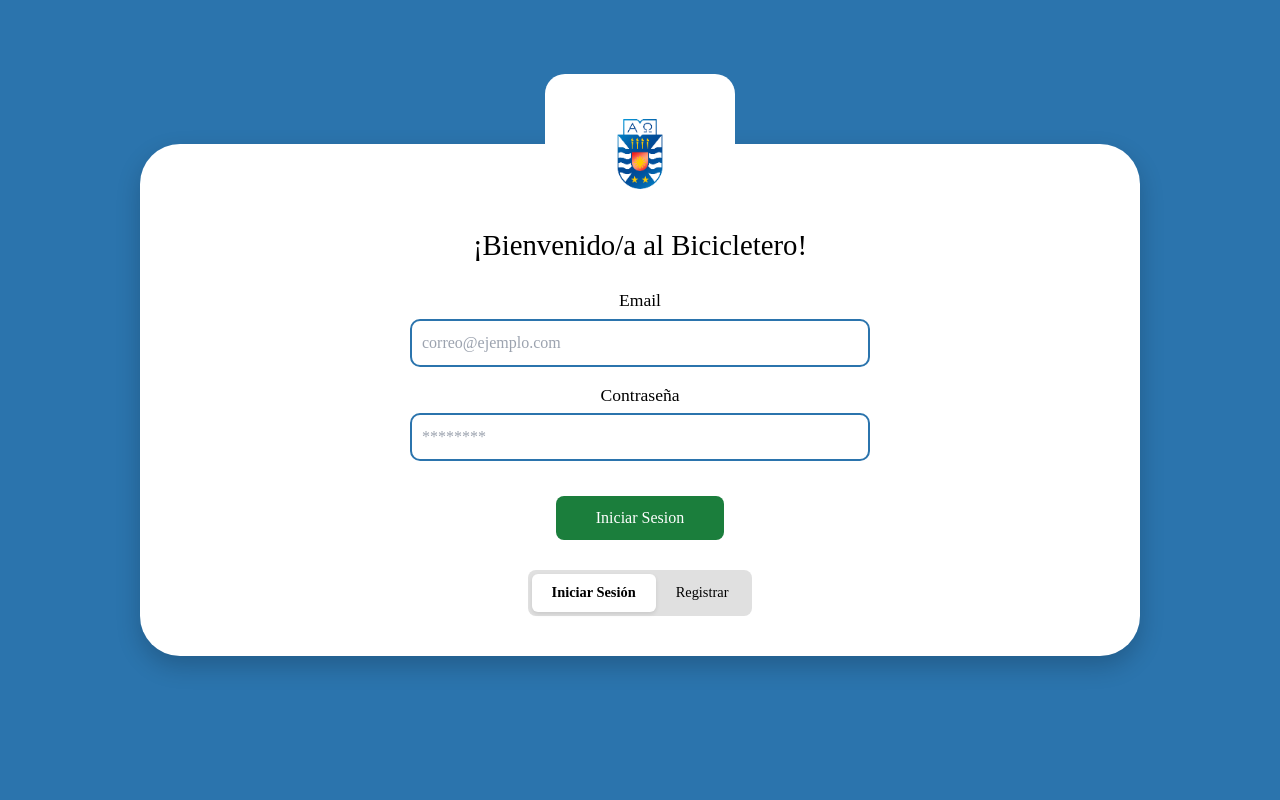
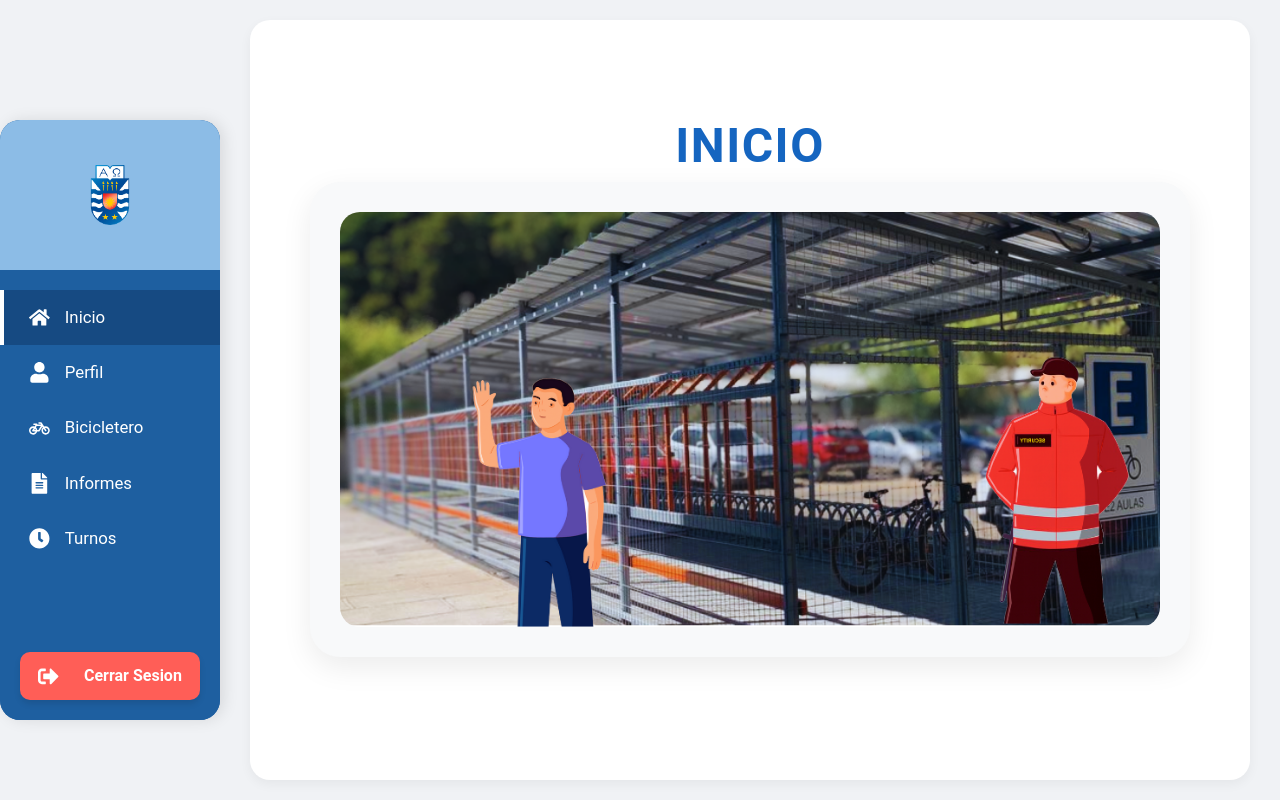
Before and after one commit to VictoRvs23/Proyecto-Ingenieria-de-Software, a React (Vite) app in the folder frontend/: page / in a window 1280 px wide. Built offline with nearby package versions, Linux system fonts and the light colour scheme; no server answers.

Commit message:
Actualizacion Inicio y Sidebar

```diff
--- a/frontend/package.json
+++ b/frontend/package.json
@@ -15,6 +15,7 @@
     "jwt-decode": "^4.0.0",
     "react": "^18.2.0",
     "react-dom": "^18.2.0",
+    "react-icons": "^5.5.0",
     "react-router-dom": "^6.20.1",
     "sweetalert2": "^11.10.3"
   },
--- a/frontend/src/main.jsx
+++ b/frontend/src/main.jsx
@@ -1,38 +1,30 @@
 import React from 'react';
 import ReactDOM from 'react-dom/client';
 import { createBrowserRouter, RouterProvider } from 'react-router-dom';
-
-import Login from './pages/Login';
-import Register from './pages/Register';
+import Root from './pages/Root';
 import Home from './pages/Home';
-import Profile from './pages/Profile';
-import Error404 from './pages/Error404';
-
-
-import './styles/styles.css';
+import Bicicletero from './pages/Bicicletero';
 
 const router = createBrowserRouter([
   {
     path: "/",
-    element: <Login />,
-    errorElement: <Error404 />,
+    element: <Root />,
+    errorElement: <div>Error 404</div>,
+    children: [
+      {
+        index: true,
+        element: <Home />,
+      },
+      {
+        path: "bicicletero",
+        element: <Bicicletero />,
+      },
+    ],
   },
   {
-    path: "/login",
-    element: <Login />,
-  },
-  {
-    path: "/register", //
-    element: <Register />,
-  },
-  {
-    path: "/home",
-    element: <Home />,
-  },
-  {
-    path: "/profile",
-    element: <Profile />,
-  },
+      path: "/login",
+      element: <div>Aquí va tu Login</div>
+  }
 ]);
 
 ReactDOM.createRoot(document.getElementById('root')).render(
--- a/frontend/src/pages/Bicicletero.jsx
+++ b/frontend/src/pages/Bicicletero.jsx
@@ -23,3 +23,4 @@ const Bicicleteros = () => {
     </div>
   );
 };
+export default Bicicleteros;
--- a/frontend/src/pages/Home.jsx
+++ b/frontend/src/pages/Home.jsx
@@ -1,5 +1,4 @@
 import React from 'react';
-import "@styles/home.css";
 
 const Home = () => {
   return (
--- a/frontend/src/pages/Root.jsx
+++ b/frontend/src/pages/Root.jsx
@@ -1,12 +1,17 @@
+import React from 'react';
 import { Outlet } from 'react-router-dom';
-import { AuthProvider } from '@context/AuthContext';
+import Sidebar from './Sidebar';
+import '../styles/styles.css';
 
-function Root() {
+const Root = () => {
   return (
-    <AuthProvider>
-      <Outlet />
-    </AuthProvider>
+    <div className="app-layout">
+      <Sidebar />
+      <main className="content-area">
+        <Outlet />
+      </main>
+    </div>
   );
-}
+};
 
 export default Root;
--- /dev/null
+++ b/frontend/src/pages/Sidebar.jsx
@@ -0,0 +1,37 @@
+import React from 'react';
+import "@styles/sidebar.css";
+import { FaHome, FaUser, FaBicycle, FaFileAlt, FaClock, FaSignOutAlt } from 'react-icons/fa';
+
+const Sidebar = () => {
+  return (
+    <div className="sidebar">
+      <div className="sidebar-header">
+        <img src="/logoubb.png" alt="Logo UBB" className="sidebar-logo" />
+      </div>
+      <nav className="sidebar-menu">
+        <a href="#inicio" className="menu-item active">
+          <FaHome className="icon" /> Inicio
+        </a>
+        <a href="#perfil" className="menu-item">
+          <FaUser className="icon" /> Perfil
+        </a>
+        <a href="#bicicletero" className="menu-item">
+          <FaBicycle className="icon" /> Bicicletero
+        </a>
+        <a href="#informes" className="menu-item">
+          <FaFileAlt className="icon" /> Informes
+        </a>
+        <a href="#turnos" className="menu-item">
+          <FaClock className="icon" /> Turnos
+        </a>
+      </nav>
+      <div className="sidebar-footer">
+        <button className="logout-button">
+          <FaSignOutAlt className="icon" /> Cerrar Sesion
+        </button>
+      </div>
+    </div>
+  );
+};
+
+export default Sidebar;
--- a/frontend/src/styles/home.css
+++ b/frontend/src/styles/home.css
@@ -2,29 +2,32 @@
   display: flex;
   flex-direction: column;
   align-items: center;
+  justify-content: flex-start;
   width: 100%;
-  padding-top: 40px;
+  height: 100vh;
+  padding-top: 50px;
+  background-color: #ffffff;
   animation: fadeIn 0.5s ease-in-out;
-  background-color: #fff;
 }
 
 .home-title {
-  font-family: 'Segoe UI', Roboto, Helvetica, Arial, sans-serif;
-  color: #1e50a0;
-  font-size: 3rem;
-  font-weight: 600;
-  margin-bottom: 25px;
+  font-family: 'Segoe UI', 'Roboto', Helvetica, Arial, sans-serif;
+  color: #1565C0;
+  font-size: 4rem;
+  font-weight: 500;
+  margin-bottom: 30px;
   text-transform: uppercase;
   letter-spacing: 1px;
 }
 
 .home-banner-card {
-  background-color: #f0f0f0;
-  padding: 20px;
-  border-radius: 20px;
-  box-shadow: 0 4px 15px rgba(0, 0, 0, 0.08);
-  width: 85%;
-  max-width: 900px;
+  background-color: #f2f2f2;
+  padding: 25px;
+  border-radius: 30px;
+  box-shadow: 0 8px 20px rgba(0, 0, 0, 0.05);
+  width: auto;
+  max-width: 850px;
+
   display: flex;
   justify-content: center;
   align-items: center;
@@ -33,11 +36,11 @@
 .home-image {
   width: 100%;
   height: auto;
-  border-radius: 10px;
+  border-radius: 15px;
   display: block;
 }
 
 @keyframes fadeIn {
-  from { opacity: 0; transform: translateY(15px); }
+  from { opacity: 0; transform: translateY(10px); }
   to { opacity: 1; transform: translateY(0); }
 }
--- /dev/null
+++ b/frontend/src/styles/sidebar.css
@@ -0,0 +1,83 @@
+.sidebar {
+  width: 100px;
+  height: 0vh;
+  background-color: #1e5fa0;
+  display: flex;
+  flex-direction: column;
+  color: white;
+  font-family: 'Roboto', sans-serif;
+  position: fixed;
+  left: 0;
+  top: 0;
+  box-shadow: 2px 0 10px rgba(0,0,0,0.1);
+}
+
+.sidebar-header {
+  background-color: #8cbce6;
+  height: 100px;
+  display: flex;
+  justify-content: center;
+  align-items: center;
+}
+
+.sidebar-logo {
+  width: 300px;
+  height: 300px;
+}
+
+.sidebar-menu {
+  flex-grow: 1;
+  display: flex;
+  flex-direction: column;
+  padding-top: 20px;
+}
+
+.menu-item {
+  display: flex;
+  align-items: center;
+  padding: 15px 25px;
+  color: white;
+  text-decoration: none;
+  font-size: 1.1rem;
+  transition: background 0.3s;
+}
+
+.menu-item:hover {
+  background-color: #164a82;
+}
+
+.icon {
+  margin-right: 15px;
+  font-size: 1.3rem;
+}
+
+.menu-item.active {
+  background-color: #164a82;
+  border-left: 4px solid #fff;
+}
+
+.sidebar-footer {
+  padding: 20px;
+  background-color: #1e5fa0;
+}
+
+.logout-button {
+  background-color: #ff5e57;
+  color: white;
+  border: none;
+  width: 100%;
+  padding: 12px;
+  border-radius: 5px;
+  font-size: 1rem;
+  cursor: pointer;
+  display: flex;
+  align-items: center;
+  justify-content: center;
+  gap: 10px;
+  font-weight: bold;
+  transition: background 0.3s;
+}
+
+.logout-button:hover {
+  background-color: #e04b44;
+}
--- a/frontend/src/styles/styles.css
+++ b/frontend/src/styles/styles.css
@@ -9,101 +9,169 @@
 }
 
 body {
-  font-family: -apple-system, BlinkMacSystemFont, 'Segoe UI', 'Roboto', 'Oxygen',
-    'Ubuntu', 'Cantarell', 'Fira Sans', 'Droid Sans', 'Helvetica Neue',
-    sans-serif;
+  font-family:'Roboto', sans-serif;
   -webkit-font-smoothing: antialiased;
   -moz-osx-font-smoothing: grayscale;
-  background: linear-gradient(135deg, #667eea 0%, #764ba2 100%);
+  background-color: #f0f2f5;
   min-height: 100vh;
 }
 
-.main-content {
+.app-layout {
+  display: flex;
+  width: 100%;
+  min-height: 100vh;
   padding: 20px;
-  max-width: 1200px;
-  margin: 80px auto 0;
+}
+
+.content-area {
+  margin-left: 230px;
+  width: calc(100% - 240px);
+  background-color: #fff;
+  padding: 60px;
+  display: flex;
+  justify-content: center;
+  border-radius: 20px;
+  box-shadow: 0 4px 12px rgba(0,0,0,0.05);
+}
+
+.sidebar {
+  width: 220px;
+  height: calc(80vh - 40px);
+  background-color: #1e5fa0;
+  display: flex;
+  flex-direction: column;
+  color: white;
+  position: fixed;
+  top: 120px;
+  z-index: 1000;
+  box-shadow: 4px 0 15px rgba(0,0,0,0.1);
+  border-radius: 20px;
+  overflow: hidden;
+}
+
+.sidebar-header {
+  background-color: #8cbce6;
+  height: 150px;
+  display: flex;
+  justify-content: center;
+  align-items: center;
+}
+
+.sidebar-logo {
+  width: 120px;
+  height: auto;
+  transition: transform 0.3s ease;
+}
+
+.sidebar-logo:hover {
+  transform: scale(1.05);
+}
+
+.sidebar-menu {
+  flex-grow: 1;
+  display: flex;
+  flex-direction: column;
+  padding-top: 20px;
+}
+
+.menu-item {
+  display: flex;
+  align-items: center;
+  padding: 15px 25px;
+  color: white;
+  text-decoration: none;
+  font-size: 1.05rem;
+  transition: all 0.3s;
+  border-left: 4px solid transparent;
+}
+
+.menu-item:hover {
+  background-color: #164a82;
+  border-left: 4px solid #fff;
+  padding-left: 30px;
+}
+
+.menu-item .icon {
+  margin-right: 15px;
+  font-size: 1.3rem;
+}
+
+.sidebar-footer {
+  padding: 20px;
+  background-color: #1e5fa0;
+}
+
+.logout-button {
+  background-color: #ff5e57;
+  color: white;
+  border: none;
+  width: 100%;
+  padding: 12px;
+  border-radius: 10px;
+  font-size: 1rem;
+  cursor: pointer;
+  display: flex;
+  align-items: center;
+  justify-content: center;
+  gap: 10px;
+  font-weight: bold;
+  transition: all 0.3s;
+  box-shadow: 0 4px 6px rgba(0,0,0,0.1);
+}
+
+.logout-button:hover {
+  background-color: #e04b44;
+  transform: translateY(-2px);
+  box-shadow: 0 6px 8px rgba(0,0,0,0.15);
 }
 
 .home-container {
-  background: white;
-  padding: 40px;
-  border-radius: 10px;
-  box-shadow: 0 4px 6px rgba(0, 0, 0, 0.1);
-  text-align: center;
+  display: flex;
+  flex-direction: column;
+  align-items: center;
+  justify-content: flex-start;
+  width: 100%;
+  padding-top: 30px;
 }
 
-.home-container h1 {
-  color: #333;
-  margin-bottom: 30px;
-  font-size: 2.5rem;
+.home-title {
+  font-family: 'Roboto', sans-serif;
+  color: #1565C0;
+  font-size: 3rem;
+  font-weight: 700;
+  text-transform: uppercase;
+  letter-spacing: 1.5px;
 }
 
-.profile-button {
-  padding: 12px 30px;
-  background: #667eea;
-  color: white;
-  border: none;
-  border-radius: 5px;
-  font-size: 1rem;
-  font-weight: 600;
-  cursor: pointer;
-  transition: background 0.3s;
+.home-banner-card {
+  background-color: #f8f9fa;
+  padding: 30px;
+  border-radius: 30px;
+  box-shadow: 0 10px 30px rgba(0, 0, 0, 0.08);
+  width: 100%;
+  max-width: 1200px;
+  display: flex;
+  justify-content: center;
+  align-items: center;
+  transition: transform 0.3s ease, box-shadow 0.3s ease;
 }
 
-.profile-button:hover {
-  background: #5568d3;
+.home-banner-card:hover {
+  transform: translateY(-5px);
+  box-shadow: 0 15px 35px rgba(0, 0, 0, 0.12);
 }
 
-.profile-data {
-  margin-top: 30px;
-  padding: 20px;
-  background: #f7f7f7;
-  border-radius: 8px;
-  text-align: left;
+.home-image {
+  width: 100%;
+  height: auto;
+  border-radius: 20px;
+  display: block;
 }
 
-.profile-data pre {
-  margin: 0;
-  color: #333;
-  font-size: 0.9rem;
-}
-
-.error-container {
-  background: white;
-  padding: 60px 40px;
-  border-radius: 10px;
-  box-shadow: 0 4px 6px rgba(0, 0, 0, 0.1);
-  text-align: center;
-  max-width: 600px;
-  margin: 100px auto;
-}
-
-.error-container h1 {
-  font-size: 6rem;
-  color: #667eea;
-  margin-bottom: 20px;
-}
-
-.error-container h2 {
-  color: #333;
-  margin-bottom: 15px;
-}
-
-.error-container p {
-  color: #666;
-  margin-bottom: 30px;
-}
-
-.btn-home {
-  display: inline-block;
-  padding: 12px 30px;
-  background: #667eea;
-  color: white;
-  text-decoration: none;
-  border-radius: 5px;
-  transition: background 0.3s;
-}
-
-.btn-home:hover {
-  background: #5568d3;
-}
+.profile-button { padding: 12px 30px; background: #667eea; color: white; border: none; border-radius: 5px; font-size: 1rem; font-weight: 600; cursor: pointer; transition: background 0.3s; }
+.profile-button:hover { background: #5568d3; }
+.profile-data { margin-top: 30px; padding: 20px; background: #f7f7f7; border-radius: 8px; text-align: left; }
+.error-container { background: white; padding: 60px 40px; border-radius: 10px; box-shadow: 0 4px 6px rgba(0, 0, 0, 0.1); text-align: center; max-width: 600px; margin: 100px auto; }
+.error-container h1 { font-size: 6rem; color: #667eea; margin-bottom: 20px; }
+.error-container p { color: #666; margin-bottom: 30px; }
+.btn-home { display: inline-block; padding: 12px 30px; background: #667eea; color: white; text-decoration: none; border-radius: 5px; transition: background 0.3s; }
```
Also changed, not shown: 1 other file (tests, documents, lock files or other folders).
